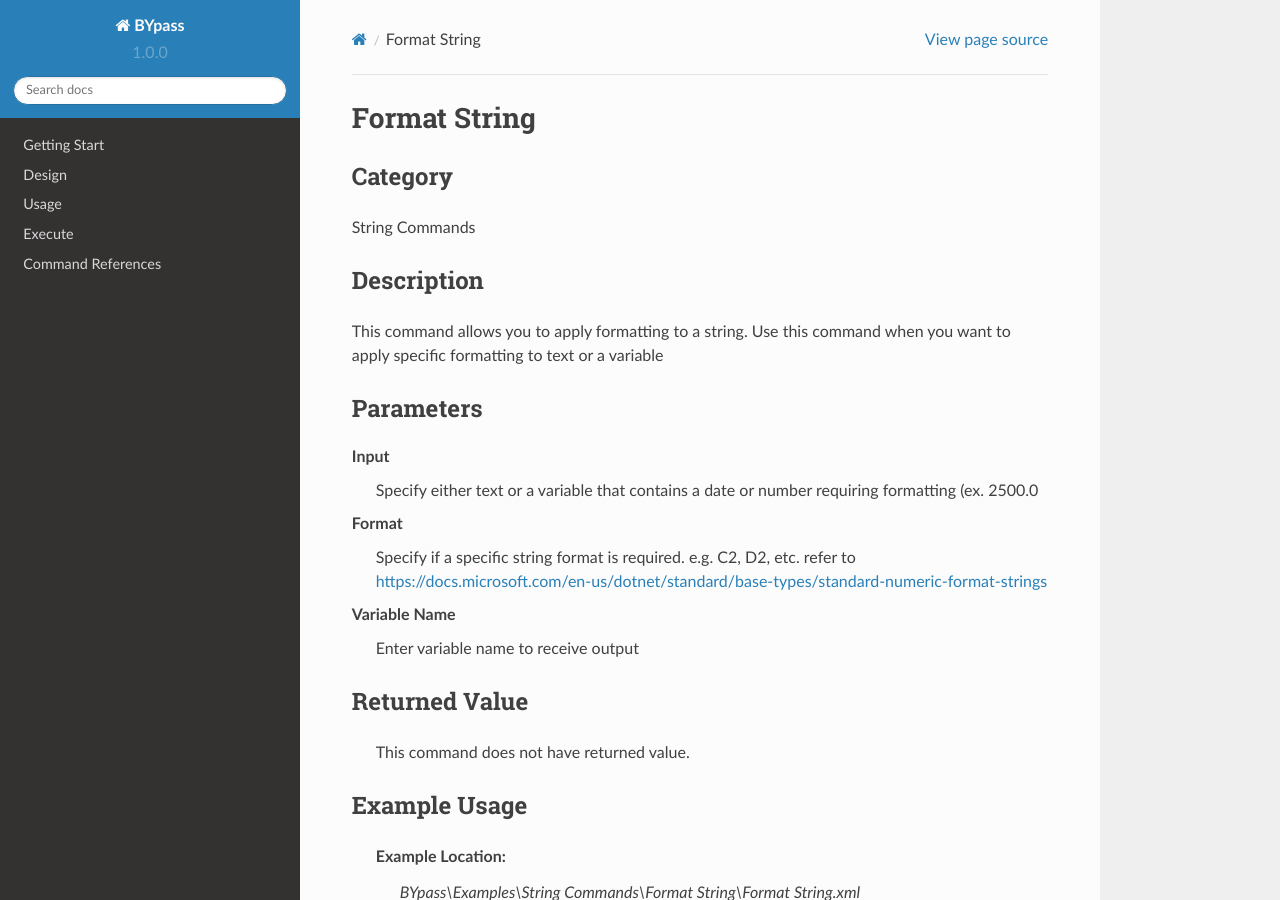
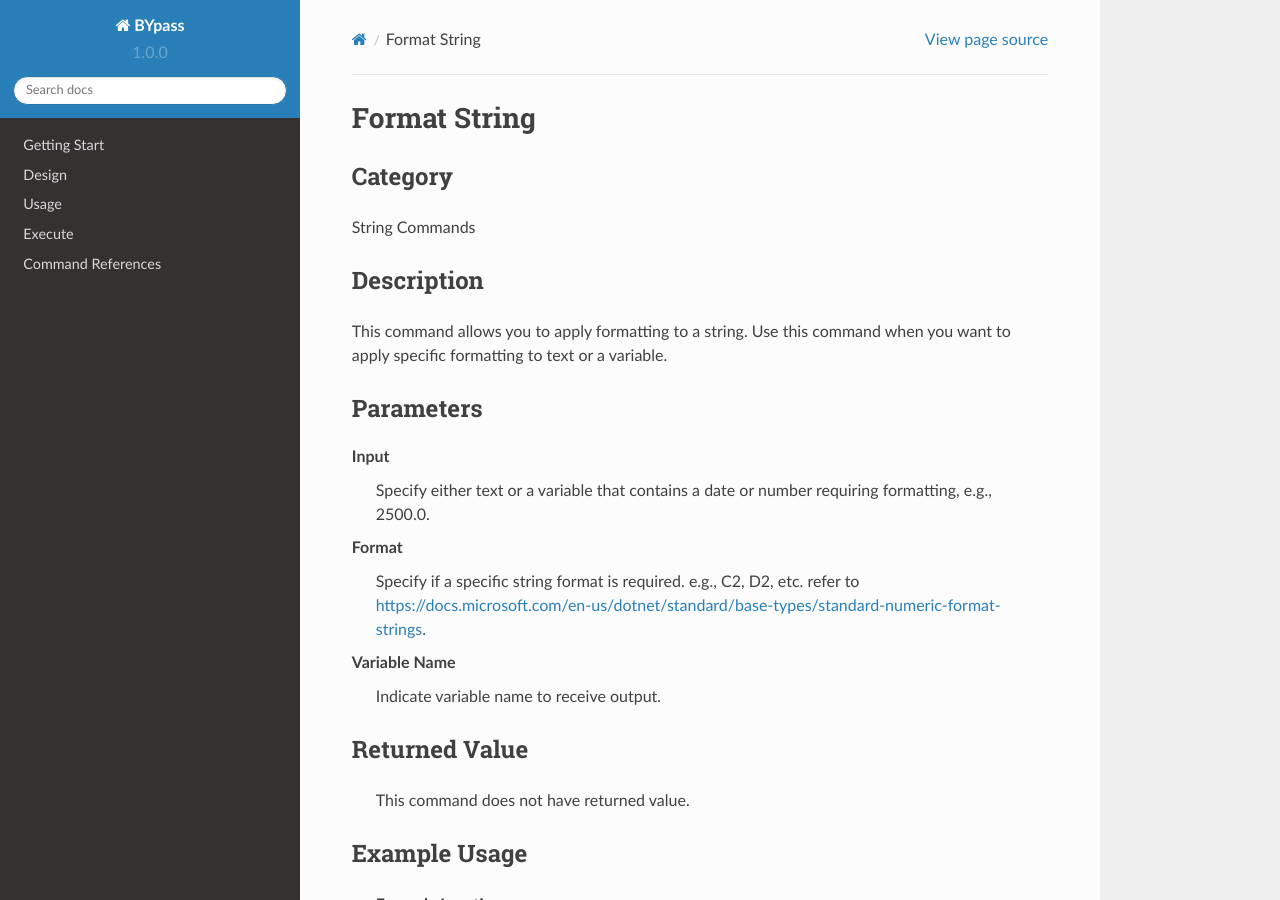
Before and after one commit to stupidmankind/BYpassDoc, a Sphinx documentation site: the page built from docs/source/commands/formatstring.rst, in a window 1280 px wide and 900 px high. Built offline with Sphinx 7.4.7 and the Read the Docs theme 2.0.0, drawn with Linux system fonts in a browser that asks for light colours.

Commit message:
Update formatstring.rst
Edit description

```diff
--- a/docs/source/commands/formatstring.rst
+++ b/docs/source/commands/formatstring.rst
@@ -8,19 +8,19 @@ String Commands
 Description
 -----------
 
-This command allows you to apply formatting to a string. Use this command when you want to apply specific formatting to text or a variable
+This command allows you to apply formatting to a string. Use this command when you want to apply specific formatting to text or a variable.
 
 Parameters
 ----------
 
 **Input**
-	Specify either text or a variable that contains a date or number requiring formatting (ex. 2500.0
+	Specify either text or a variable that contains a date or number requiring formatting, e.g., 2500.0.
 
 **Format**
-	Specify if a specific string format is required. e.g. C2, D2, etc. refer to https://docs.microsoft.com/en-us/dotnet/standard/base-types/standard-numeric-format-strings
+	Specify if a specific string format is required. e.g., C2, D2, etc. refer to https://docs.microsoft.com/en-us/dotnet/standard/base-types/standard-numeric-format-strings.
 
 **Variable Name**
-	Enter variable name to receive output
+	Indicate variable name to receive output.
 
 
 
```
